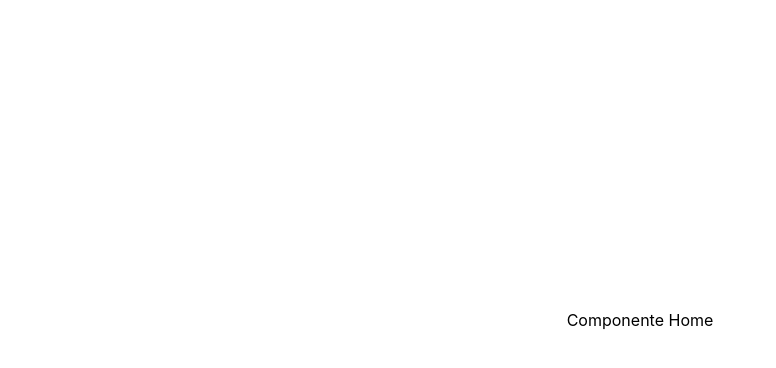
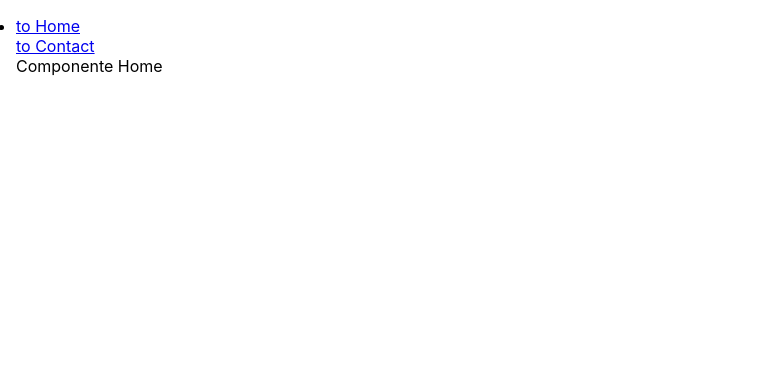
Before and after one commit to luccarendall/hooks-react, a React (Create React App) app: page / in a window 1280 px wide. Shown: the top 368 px of the page, without its empty margins (0-776 px from the left). Built offline with nearby package versions, Linux system fonts and the light colour scheme.

Commit message:
feat: ultimos ajustes antes de criar o context

```diff
--- a/src/App.css
+++ b/src/App.css
@@ -1,13 +1,9 @@
-.App {
-  display: flex;
-  flex-direction: column;
-  justify-content: center;
-  align-items: center;
-  min-height: 80vh;
-  text-align: center;
+*{
+  padding: 0;
+  margin: 0;
 }
 
-/* Adicionando margem superior de 5px para todos os botões */
-button {
-  margin-top: 10px;
+.App{
+  padding: 1rem;
+  height: 100vh;
 }
--- a/src/App.js
+++ b/src/App.js
@@ -1,4 +1,5 @@
 import './App.css';
+import NavBar from './components/context-components/NavBar';
 
 import { Outlet } from 'react-router-dom';
 // Com o Outlet do react-router-dom conseguimos exibir as páginas que foram providas à aplicação (lá no index.js)
@@ -6,6 +7,7 @@ import { Outlet } from 'react-router-dom';
 function App() {
   return (
     <div className="App">
+      <NavBar />
       <Outlet />
     </div>
   );
--- /dev/null
+++ b/src/components/context-components/NavBar.jsx
@@ -0,0 +1,17 @@
+import { Link } from "react-router-dom";
+
+function NavBar() {
+  return (
+    <nav>
+      <ul>
+        <li>
+            <Link to={'/'}>to Home</Link>
+            <br />
+            <Link to={'/contact'}>to Contact</Link>
+        </li>
+      </ul>
+    </nav>
+  );
+}
+
+export default NavBar;
```
